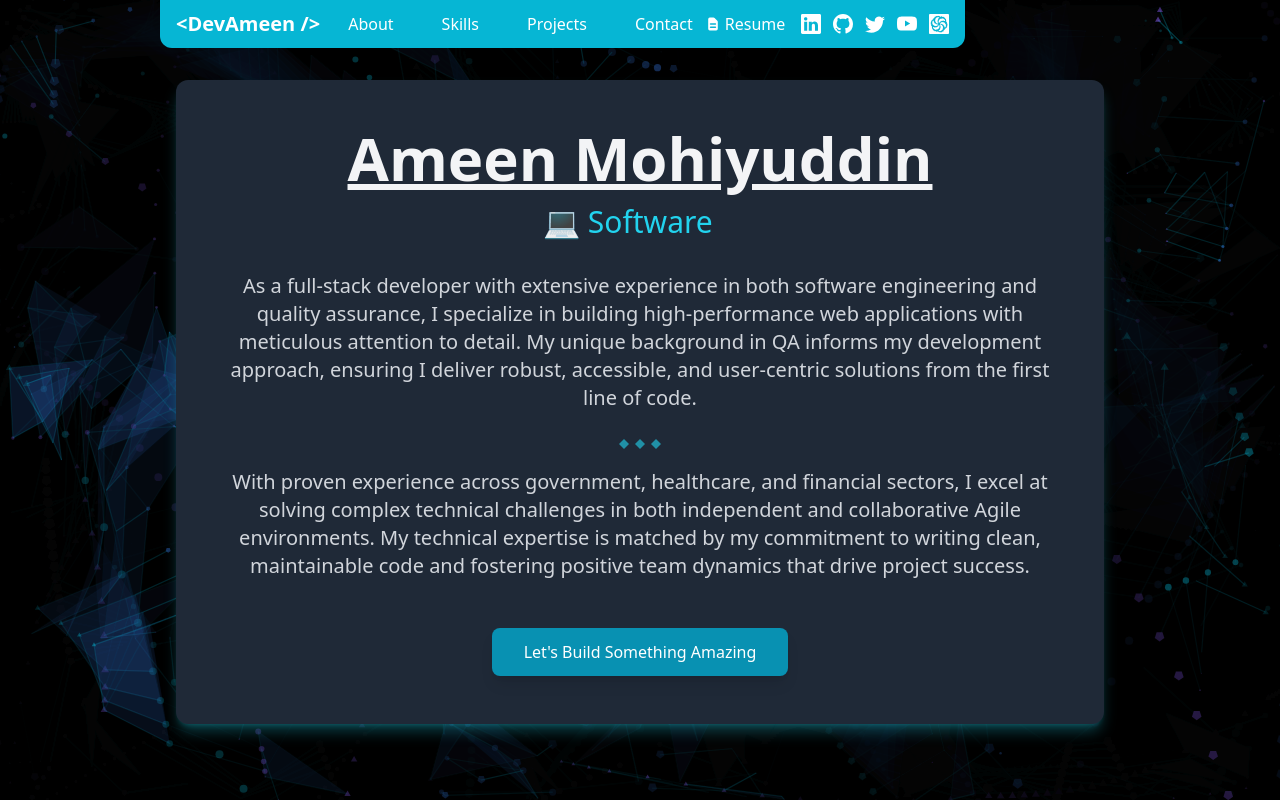
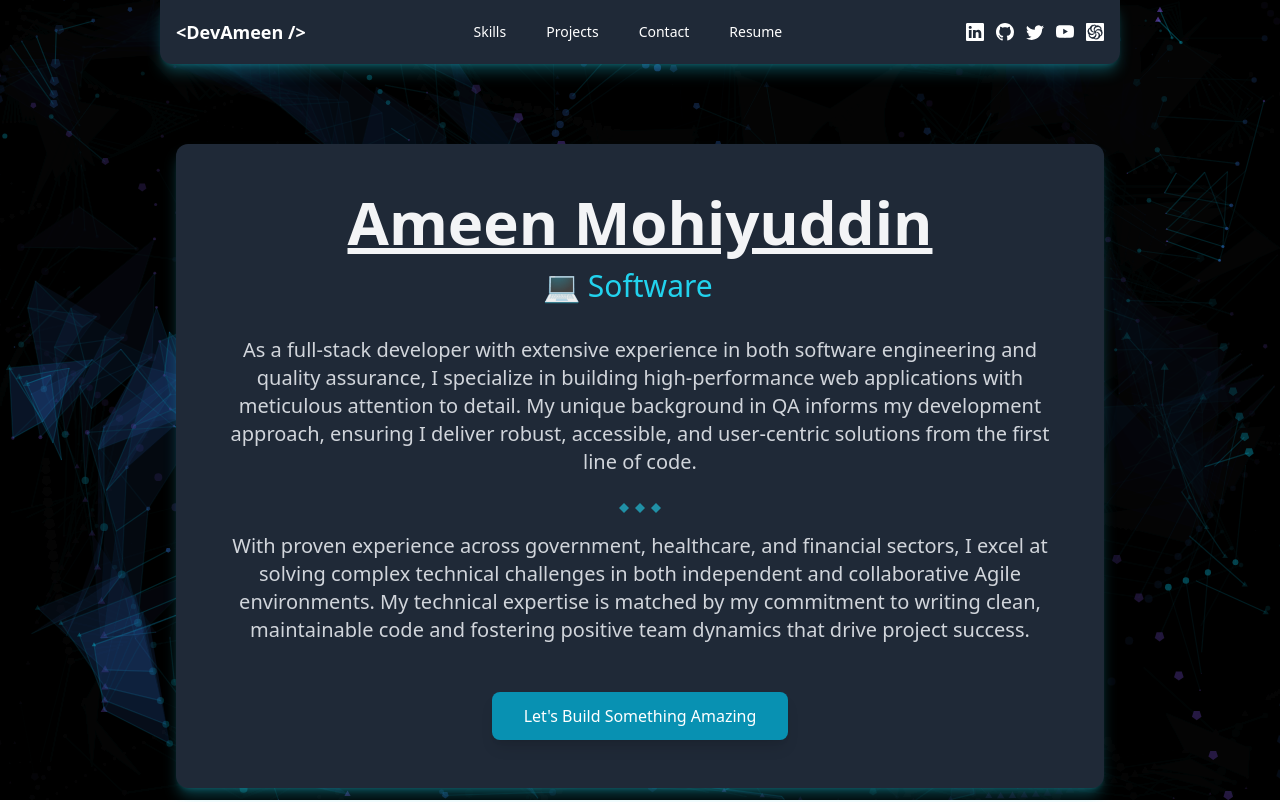
Before and after one commit to Aminizle/React-Portfolio, a React (Create React App) app in the folder portfolio/: page / in a window 1280 px wide. Shown: the top 802 px of the page. Built offline with nearby package versions, Linux system fonts and the light colour scheme.

Commit message:
updated navbar

```diff
--- a/portfolio/src/components/Contact.js
+++ b/portfolio/src/components/Contact.js
@@ -179,7 +179,7 @@ function ContactForm() {
           </form>
 
           <div className="flex flex-col justify-between">
-            <div className="bg-gray-800 p-8 rounded-xl shadow-lg h-full shadow-lg shadow-cyan-400/30 hover:shadow-cyan-400/50 transition-shadow duration-300">
+            <div className="bg-gray-800 p-8 rounded-xl shadow-lg h-full shadow-cyan-400/30 hover:shadow-cyan-400/50 transition-shadow duration-300">
               <div className="mb-8">
                 <h4 className="text-xl font-semibold text-gray-200 mb-4">Why contact me?</h4>
                 <p className="text-gray-300">
--- a/portfolio/src/components/NavBar.js
+++ b/portfolio/src/components/NavBar.js
@@ -17,84 +17,84 @@ const NavBar = () => {
   }, []);
 
   const socialLinks = [
-    { icon: <BsLinkedin className="text-xl" />, url: "https://www.linkedin.com/in/ameen-mohiyuddin/" },
-    { icon: <BsGithub className="text-xl" />, url: "https://github.com/Aminizle" },
-    { icon: <BsTwitter className="text-xl" />, url: "https://twitter.com/DevAmeenM" },
-    { icon: <BsYoutube className="text-xl" />, url: "https://www.youtube.com/channel/UCtnzaJeLTPhhH6jolpdGhpw" },
-    { icon: <SiCodewars className="text-xl" />, url: "https://www.codewars.com/users/DevAmeenM" }
+    { icon: <BsLinkedin className="text-lg" />, url: "https://www.linkedin.com/in/ameen-mohiyuddin/" },
+    { icon: <BsGithub className="text-lg" />, url: "https://github.com/Aminizle" },
+    { icon: <BsTwitter className="text-lg" />, url: "https://twitter.com/DevAmeenM" },
+    { icon: <BsYoutube className="text-lg" />, url: "https://www.youtube.com/channel/UCtnzaJeLTPhhH6jolpdGhpw" },
+    { icon: <SiCodewars className="text-lg" />, url: "https://www.codewars.com/users/DevAmeenM" }
   ];
 
   const navLinks = [
-    { name: "About", href: "#Landing" },
     { name: "Skills", href: "#Skills" },
     { name: "Projects", href: "#Projects" },
     { name: "Contact", href: "#contact" },
   ];
 
   return (
-    <nav className={`fixed rounded-b-xl z-50 transition-all duration-300 ${scrolled ? "py-0 bg-cyan-600 shadow-lg" : "py-2 bg-cyan-500"}`}>
-      <div className="max-w-6xl mx-auto px-4"> {/* Changed container width */}
-        <div className="flex justify-between items-center">
-          {/* Logo/Brand - Reduced margin-right */}
+    <nav className={`sticky top-0 left-0 right-0 rounded-b-xl bg-gray-800 z-50 transition-all duration-300 ${
+      scrolled
+        ? "bg-cyan-600 shadow-none py-1" // Reduced padding when scrolled
+        : "bg-cyan-500 shadow-lg shadow-cyan-400/30 py-2" // Slightly more padding when at top
+    } hover:shadow-cyan-400/50`}>
+      <div className="max-w-6xl mx-auto px-4">
+        <div className="flex justify-between items-center h-12"> {/* Fixed height */}
+          {/* Logo - made more compact */}
           <a
             href="#Landing"
-            className="text-white text-xl font-bold hover:text-gray-100 transition-colors mr-4" // Changed from mr-8 to mr-4
+            className="text-white text-lg font-bold hover:text-gray-100 transition-colors"
             onClick={() => setIsOpen(false)}
           >
             {"<DevAmeen />"}
           </a>
 
-          {/* Centered Navigation - Now truly centered */}
-          <div className="hidden md:flex flex-grow justify-center">
-            <div className="flex space-x-6"> {/* Adjusted space between nav items */}
+          {/* Desktop Navigation - more compact */}
+          <div className="hidden md:flex items-center gap-6 h-full">
             {navLinks.map((link) => (
               <a
                 key={link.name}
                 href={link.href}
-                  className="text-white hover:text-gray-100 font-medium transition-colors px-3 py-1" // Increased padding
+                className="text-white hover:text-gray-100 font-medium transition-colors text-sm px-2 h-full flex items-center" // Compact styling
               >
                 {link.name}
               </a>
             ))}
-            </div>
-          </div>
 
-          {/* Right-aligned Resume and Social Icons */}
-          <div className="hidden md:flex items-center space-x-4 ml-auto"> {/* Reduced space between items */}
+            {/* Compact Resume link */}
             <a
               href={Pdf}
               target="_blank"
               rel="noreferrer"
-              className="flex items-center text-white hover:text-gray-100 font-medium transition-colors"
+              className="text-white hover:text-gray-100 font-medium transition-colors text-sm px-2 h-full flex items-center"
             >
-              <HiDocumentText className="mr-1" /> Resume
+              Resume
             </a>
+          </div>
 
-            <div className="flex space-x-3 ml-2"> {/* Reduced space between icons */}
+          {/* Social Icons - more compact */}
+          <div className="hidden md:flex items-center gap-3 ml-4 h-full">
             {socialLinks.map((social, index) => (
               <a
                 key={index}
                 href={social.url}
                 target="_blank"
                 rel="noreferrer"
-                  className="text-white hover:text-gray-100 transition-colors"
+                className="text-white hover:text-gray-100 transition-colors text-lg"
                 aria-label={social.url.split('.')[1]}
               >
                 {social.icon}
               </a>
             ))}
           </div>
-          </div>
 
-          {/* Mobile Menu Button */}
-          <div className="md:hidden">
+          {/* Mobile Menu Button - centered in the navbar */}
+          <div className="md:hidden flex items-center h-full">
             <button
               onClick={() => setIsOpen(!isOpen)}
               className="text-white focus:outline-none"
               aria-label="Toggle menu"
             >
               <svg
-                className="h-6 w-6"
+                className="h-5 w-5" // Smaller icon
                 fill="none"
                 viewBox="0 0 24 24"
                 stroke="currentColor"
@@ -119,39 +119,37 @@ const NavBar = () => {
           </div>
         </div>
 
-        {/* Mobile Menu */}
+        {/* Mobile Menu - compact version */}
         {isOpen && (
-          <div className="md:hidden bg-cyan-600 rounded-lg mt-2 p-4 shadow-lg">
-            <div className="flex flex-col space-y-3">
+          <div className="md:hidden bg-cyan-600 rounded-lg mt-1 p-3 shadow-lg">
+            <div className="flex flex-col items-center space-y-2">
               {navLinks.map((link) => (
                 <a
                   key={link.name}
                   href={link.href}
-                  className="text-white hover:text-gray-100 font-medium transition-colors"
+                  className="text-white hover:text-gray-100 font-medium transition-colors text-sm py-1"
                   onClick={() => setIsOpen(false)}
                 >
                   {link.name}
                 </a>
               ))}
-
               <a
                 href={Pdf}
                 target="_blank"
                 rel="noreferrer"
-                className="flex items-center text-white hover:text-gray-100 font-medium transition-colors"
+                className="flex items-center text-white hover:text-gray-100 font-medium transition-colors text-sm py-1"
                 onClick={() => setIsOpen(false)}
               >
-                <HiDocumentText className="mr-2" /> Resume
+                <HiDocumentText className="mr-1" /> Resume
               </a>
-
-              <div className="flex justify-center space-x-6 pt-2">
+              <div className="flex justify-center space-x-4 pt-1">
                 {socialLinks.map((social, index) => (
                   <a
                     key={index}
                     href={social.url}
                     target="_blank"
                     rel="noreferrer"
-                    className="text-white hover:text-gray-100 transition-colors text-2xl"
+                    className="text-white hover:text-gray-100 transition-colors text-xl"
                   >
                     {social.icon}
                   </a>
```
Also changed, not shown: 1 other file (tests, documents, lock files or other folders). Lines whose indentation alone changed are shown as unchanged.
